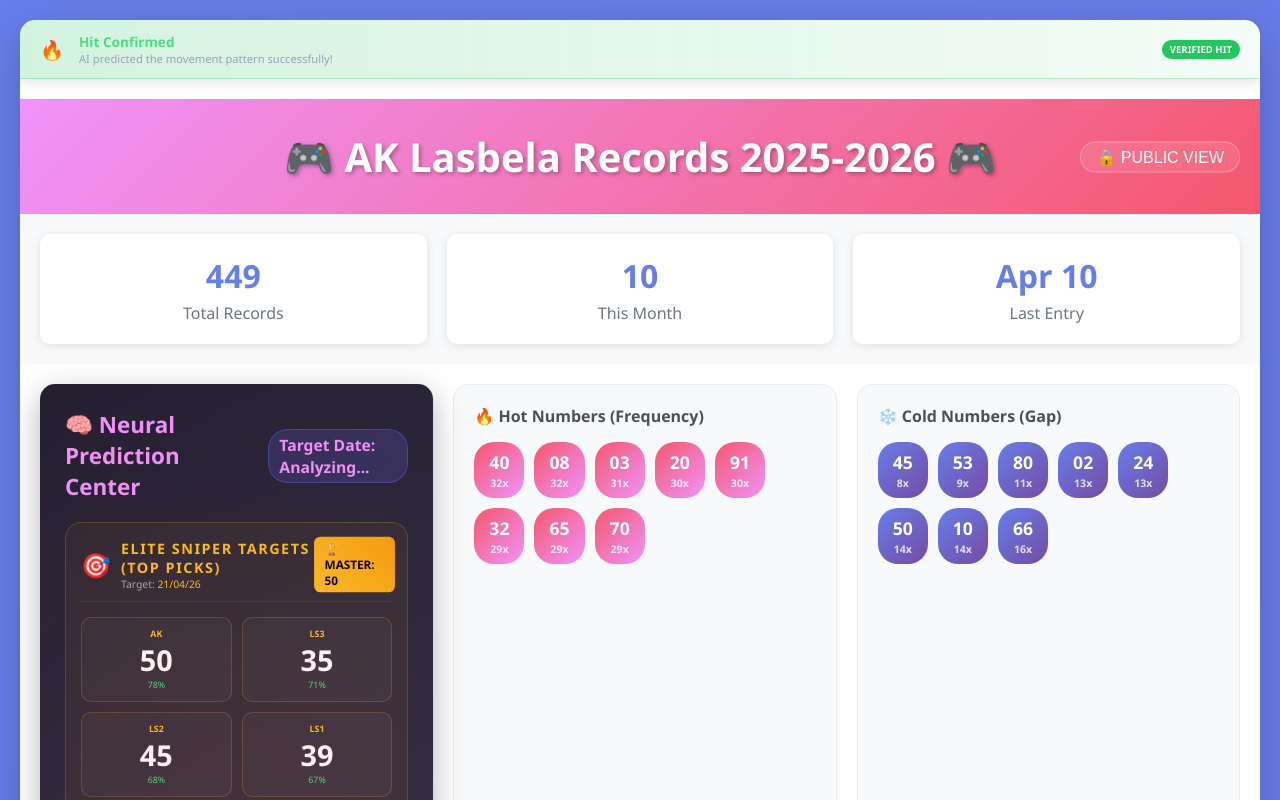
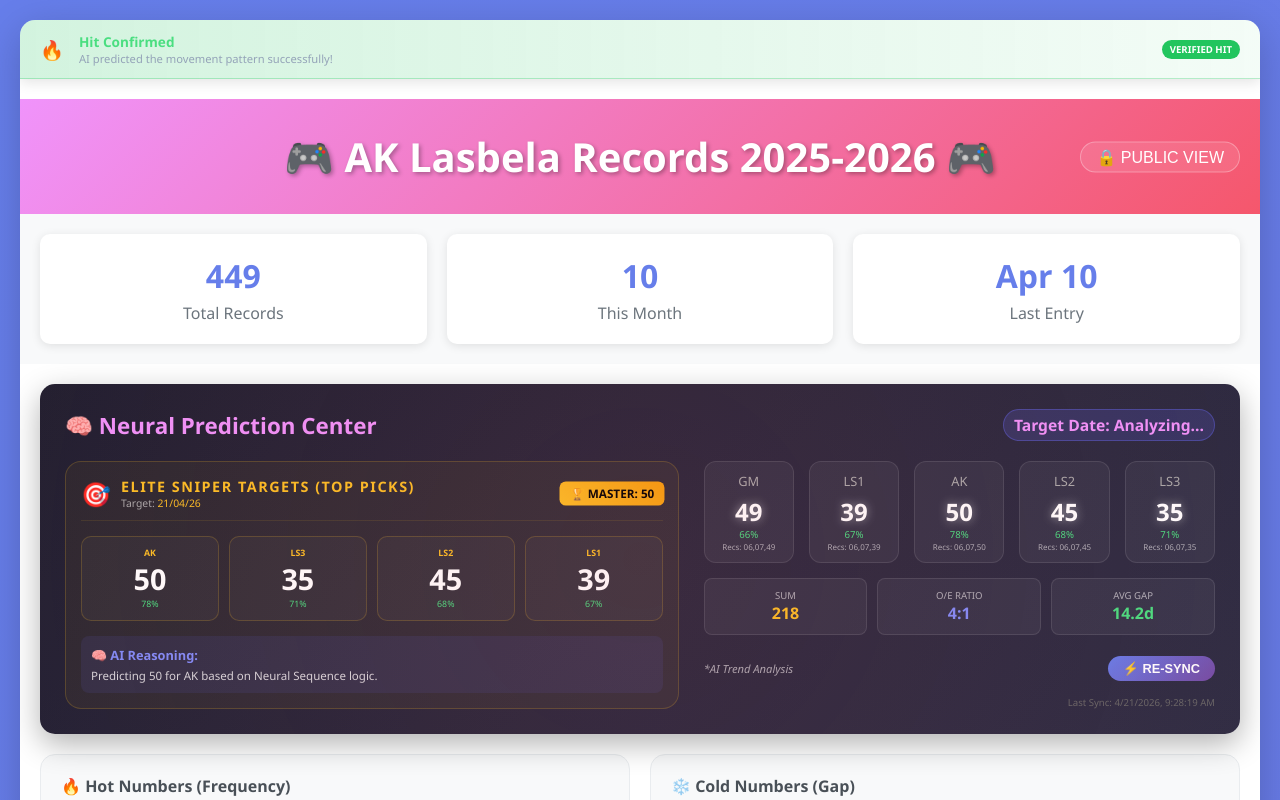
Before and after one commit to umairrana007/ak-lasbela-analysis, a React app in the folder frontend/: page / in a window 1280 px wide. Shown: the top 800 px of the page. Built offline with nearby package versions, Linux system fonts and the light colour scheme; no server answers; the database is empty; the HTML template or start-up script is replaced by a standard one.

Commit message:
UI: Force 2-column layout for Prediction Center on desktop

```diff
--- a/frontend/src/App.jsx
+++ b/frontend/src/App.jsx
@@ -437,7 +437,7 @@ const App = () => {
                     </span>
                 </div>
 
-                <div style={{display: 'grid', gridTemplateColumns: 'repeat(auto-fit, minmax(320px, 1fr))', gap: '20px'}}>
+                <div className="neural-grid-layout">
                     {/* LEFT COLUMN: Top Picks & Reasoning */}
                     <div>
                         {predictions && predictions.sniper_targets && predictions.sniper_targets.length > 0 && (
--- a/frontend/src/index.css
+++ b/frontend/src/index.css
@@ -275,9 +275,21 @@ tbody tr:hover {
     padding: 20px;
     background: #ffffff;
     display: grid;
-    grid-template-columns: 1fr 2fr;
+    grid-template-columns: 1fr;
     gap: 20px;
     border-bottom: 3px solid #e9ecef;
+}
+
+.neural-grid-layout {
+    display: grid;
+    grid-template-columns: 1.2fr 1fr;
+    gap: 25px;
+}
+
+@media (max-width: 900px) {
+    .neural-grid-layout {
+        grid-template-columns: 1fr;
+    }
 }
 
 .neural-card {
```
